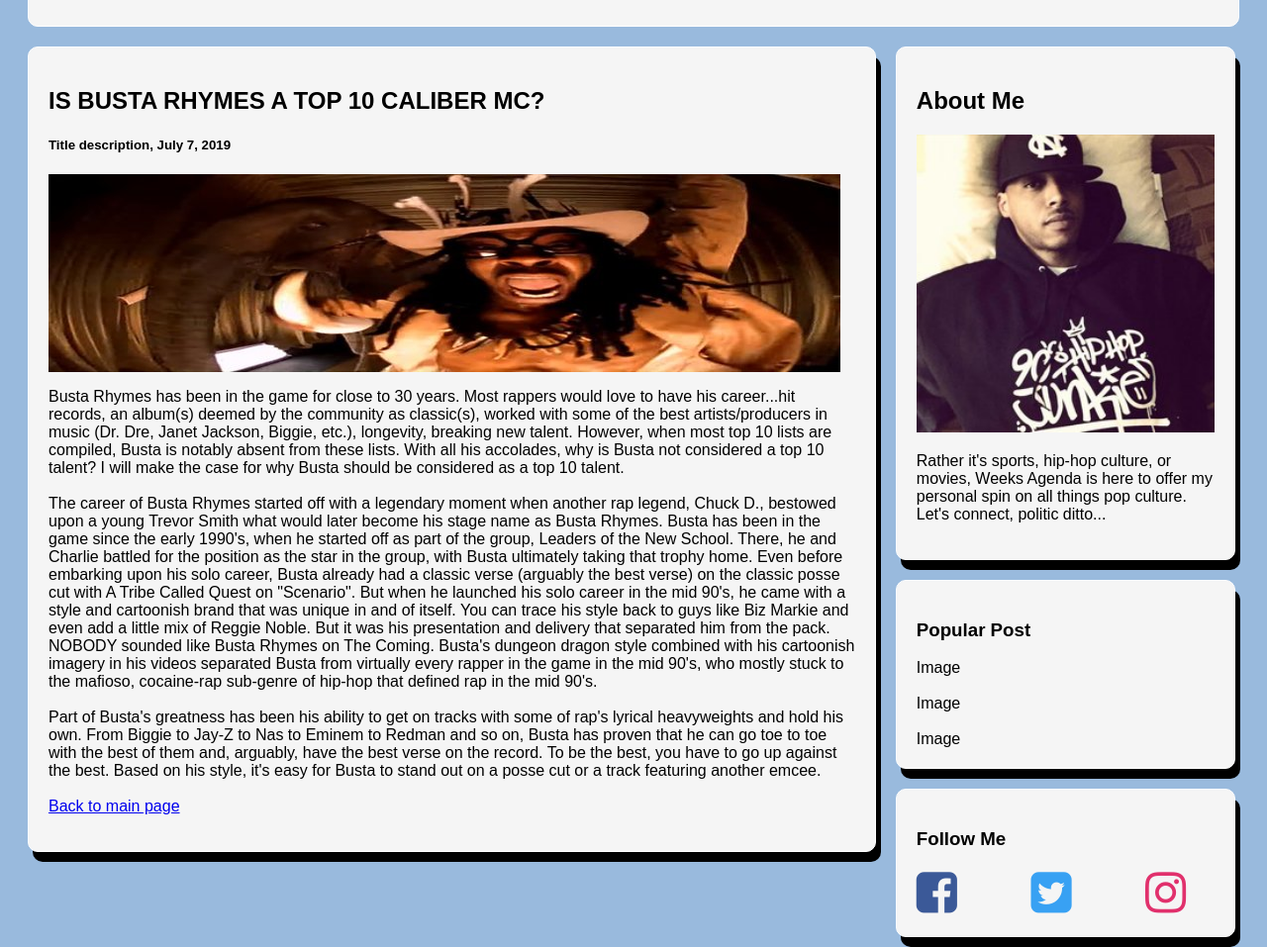
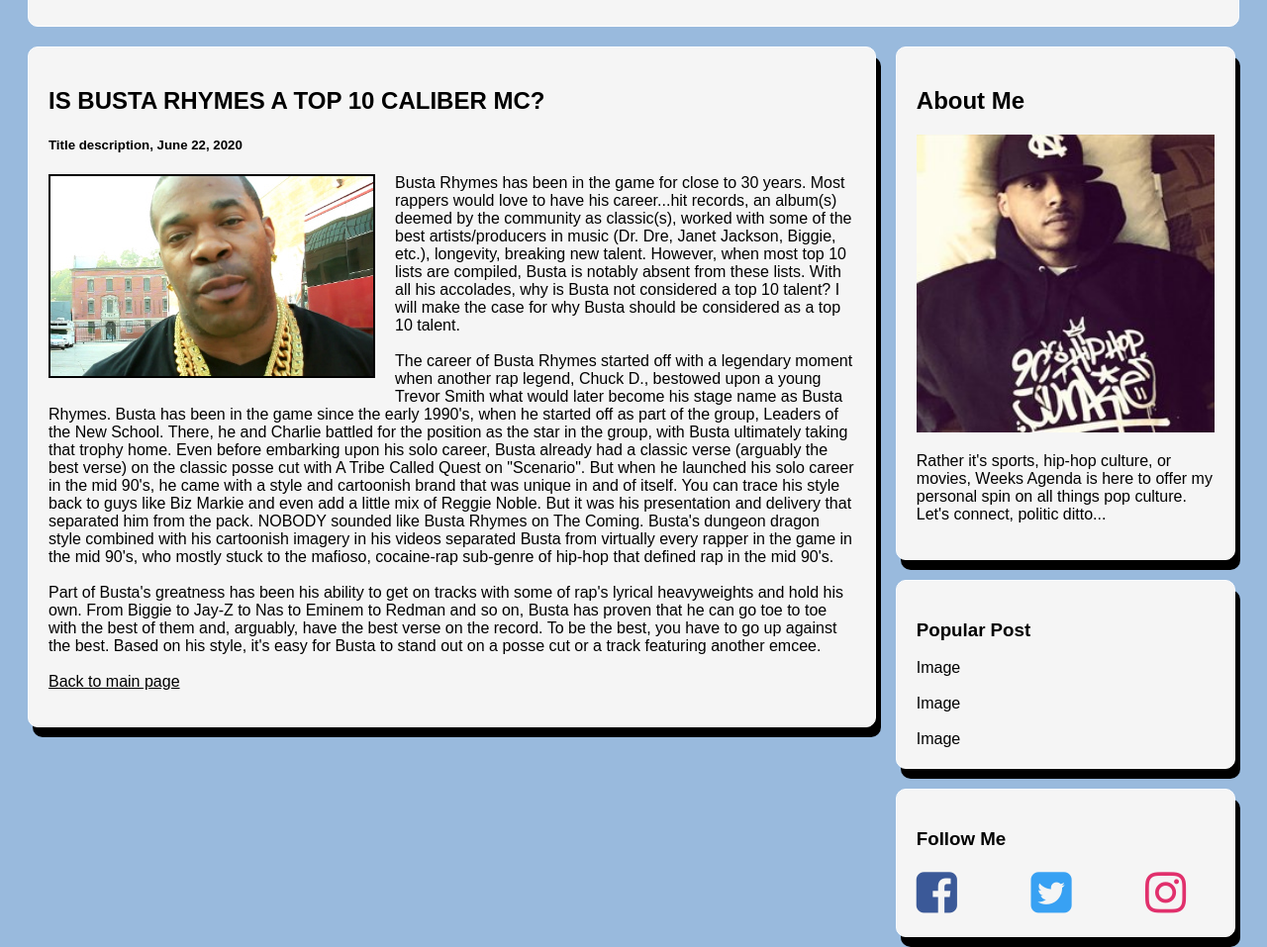
Before and after one commit to JamilW/blog, a website: page busta.html in a window 1280 px wide. Shown: the part 320-1277 px from the top of the page at 99% size. Drawn offline with Linux system fonts and the light colour scheme.

Commit message:
word wrap around image

```diff
--- a/busta.html
+++ b/busta.html
@@ -25,10 +25,11 @@
                         <div class="leftcolumn">
                           <div class="card">
                             <h2>IS BUSTA RHYMES A TOP 10 CALIBER MC?</h2>
-                            <h5>Title description, July 7, 2019</h5>
-                            <div class="fakeimg" style="height:200px;">
-                              <img class="busta" src="assets/images/rsz_1maxresdefault.jpg" class="img-fluid" alt="Responsive Image"></div>
-                            <p>Busta Rhymes has been in the game for close to 30 years. Most rappers would love to have his career...hit records, an album(s) deemed by the community as classic(s), worked with some of the best artists/producers in music (Dr. Dre, Janet Jackson, Biggie, etc.), longevity, breaking new talent. However, when most top 10 lists are compiled, Busta is notably absent from these lists. With all his accolades, why is Busta not considered a top 10 talent? I will make the case for why Busta should be considered as a top 10 talent.
+                            <h5>Title description, June 22, 2020</h5>
+                            <div class="fakeimg">
+                              <img class="busta" style="border: black solid 2px; float: left; margin-right: 20px; margin-bottom: 15px" src="assets/images/9412e529740d915d62eba93dcd7376cf.jpg" class="img-fluid" alt="Responsive Image"></div>
+
+                              <p> Busta Rhymes has been in the game for close to 30 years. Most rappers would love to have his career...hit records, an album(s) deemed by the community as classic(s), worked with some of the best artists/producers in music (Dr. Dre, Janet Jackson, Biggie, etc.), longevity, breaking new talent. However, when most top 10 lists are compiled, Busta is notably absent from these lists. With all his accolades, why is Busta not considered a top 10 talent? I will make the case for why Busta should be considered as a top 10 talent.
                                 <br>
                                 <br>
                                The career of Busta Rhymes started off with a legendary moment when another rap legend, Chuck D., bestowed upon a young Trevor Smith what would later become his stage name as Busta Rhymes. Busta has been in the game since the early 1990's, when he started off as part of the group, Leaders of the New School. There, he and Charlie battled for the position as the star in the group, with Busta ultimately taking that trophy home. Even before embarking upon his solo career, Busta already had a classic verse (arguably the best verse) on the classic posse cut with A Tribe Called Quest on "Scenario". But when he launched his solo career in the mid 90's, he came with a style and cartoonish brand that was unique in and of itself.  You can trace his style back to guys like Biz Markie and even add a little mix of Reggie Noble. But it was his presentation and delivery that separated him from the pack. NOBODY sounded like Busta Rhymes on The Coming. Busta's dungeon dragon style combined with his cartoonish imagery in his videos separated Busta from virtually every rapper in the game in the mid 90's, who mostly stuck to the mafioso, cocaine-rap sub-genre of hip-hop that defined rap in the mid 90's.
@@ -37,7 +38,7 @@
                                Part of Busta's greatness has been his ability to get on tracks with some of rap's lyrical heavyweights and hold his own. From Biggie to Jay-Z to Nas to Eminem to Redman and so on, Busta has proven that he can go toe to toe with the best of them and, arguably, have the best verse on the record. To be the best, you have to go up against the best. Based on his style, it's easy for Busta to stand out on a posse cut or a track featuring another emcee.
                                 <br>
                                 <br>
-                            <a href="index.html">Back to main page</a>
+                            <a href="index.html" style="color: black">Back to main page</a>
                             </p>
                           </div>
                         </div>
```
Also changed, not shown: assets/css/style.css (line endings or trailing spaces), assets/images/1393973766_71_1r2011_lb_medvedich_busta_hands_01_80.jpg (added), assets/images/9412e529740d915d62eba93dcd7376cf.jpg (added).
